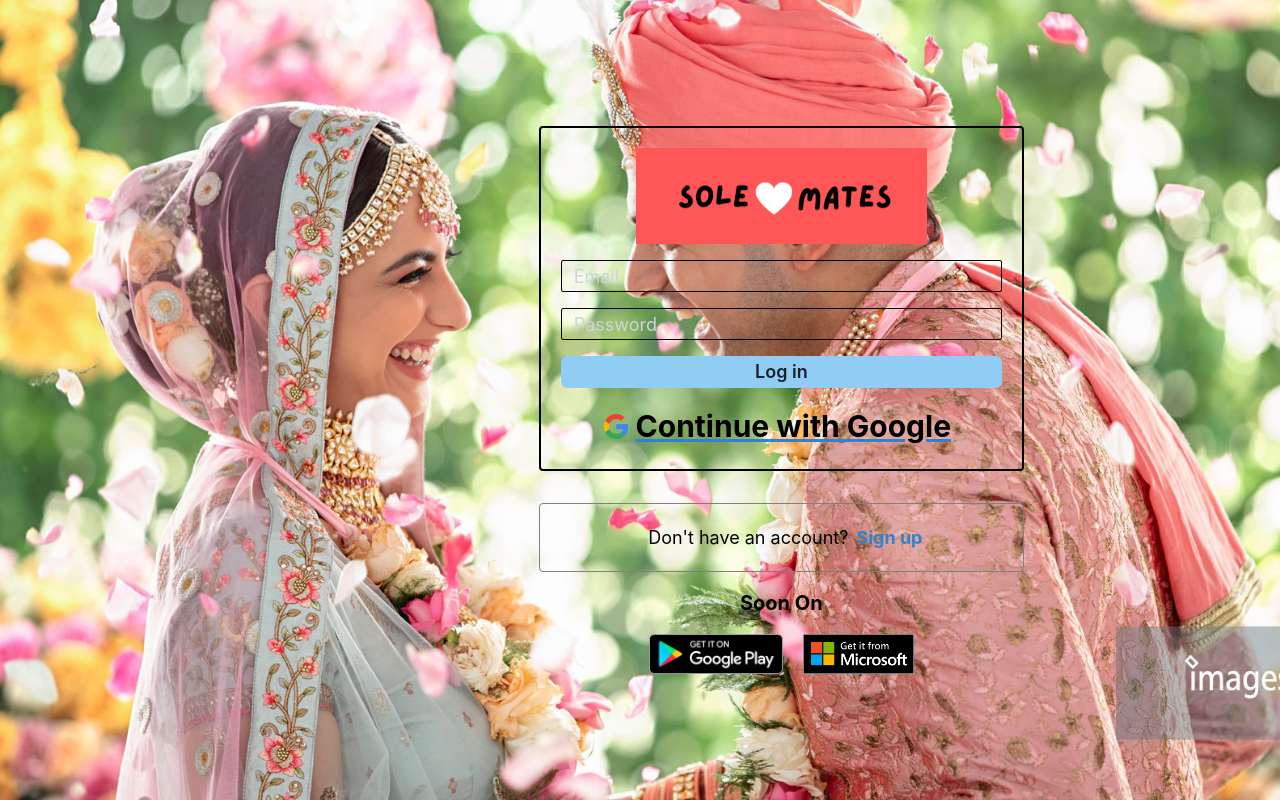
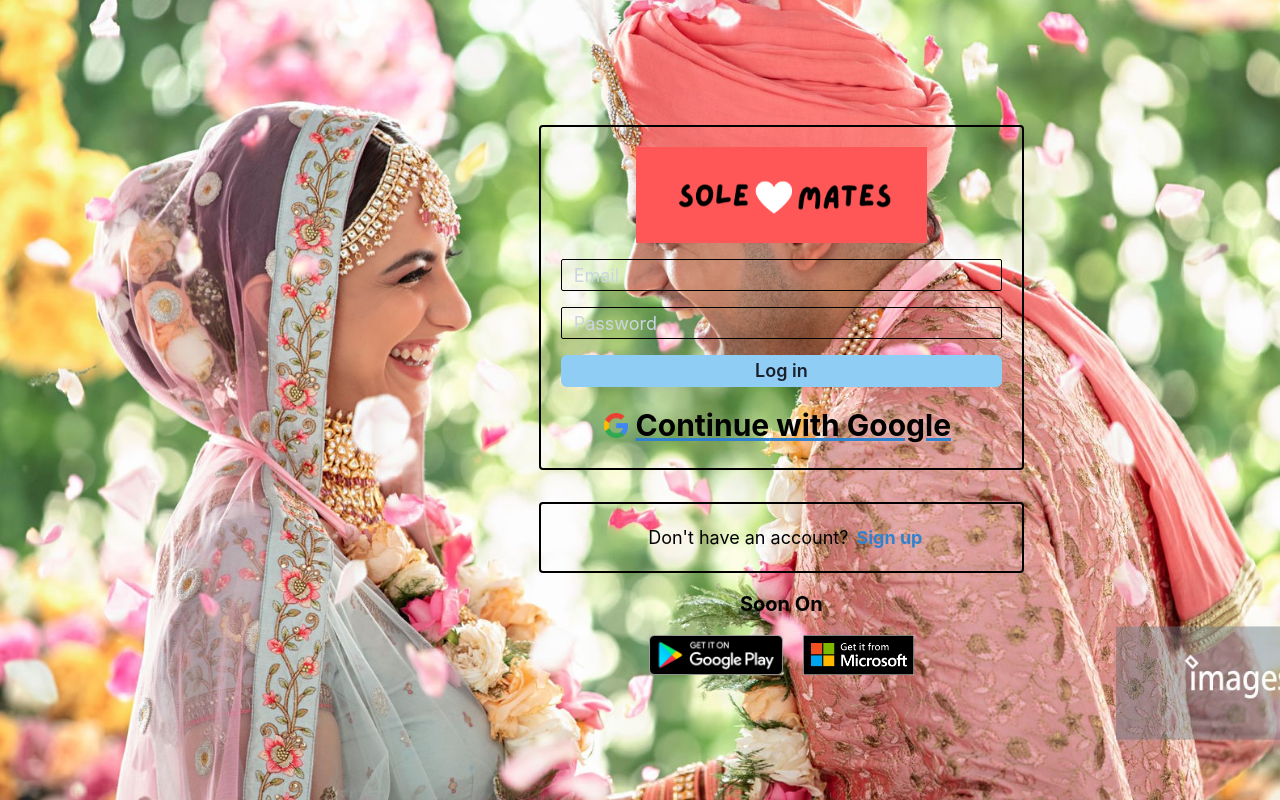
Before and after one commit to AbhiAuti/Matrimony, a React (Vite) app: page /auth in a window 1280 px wide. Built offline with nearby package versions, Linux system fonts and the light colour scheme; no server answers.

Commit message:
Update AuthForm.jsx

```diff
--- a/src/components/AuthForm/AuthForm.jsx
+++ b/src/components/AuthForm/AuthForm.jsx
@@ -17,7 +17,7 @@
         </VStack>
       </Box>
 
-      <Box border={"1px solid gray"} borderRadius={4} padding={5} marginTop={4}>
+      <Box border={"2px solid black"} borderRadius={4} padding={5} marginTop={4}>
         <Flex alignItems={"center"} justifyContent={"center"}>
           <Box mx={2} fontSize={18} color={"black"}>
             {isLogin ? "Don't have an account?" : "Already have an account?"}
```
